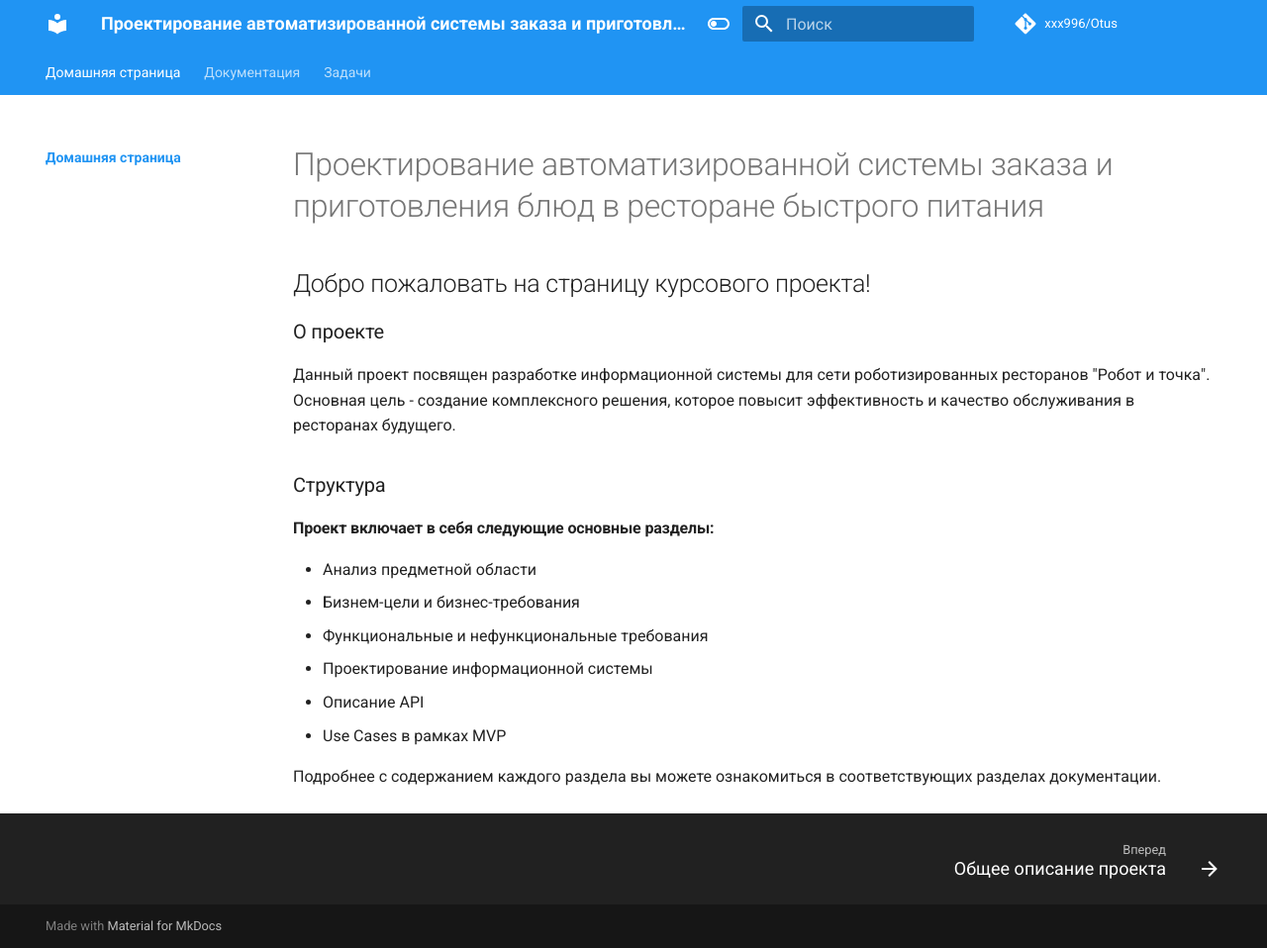
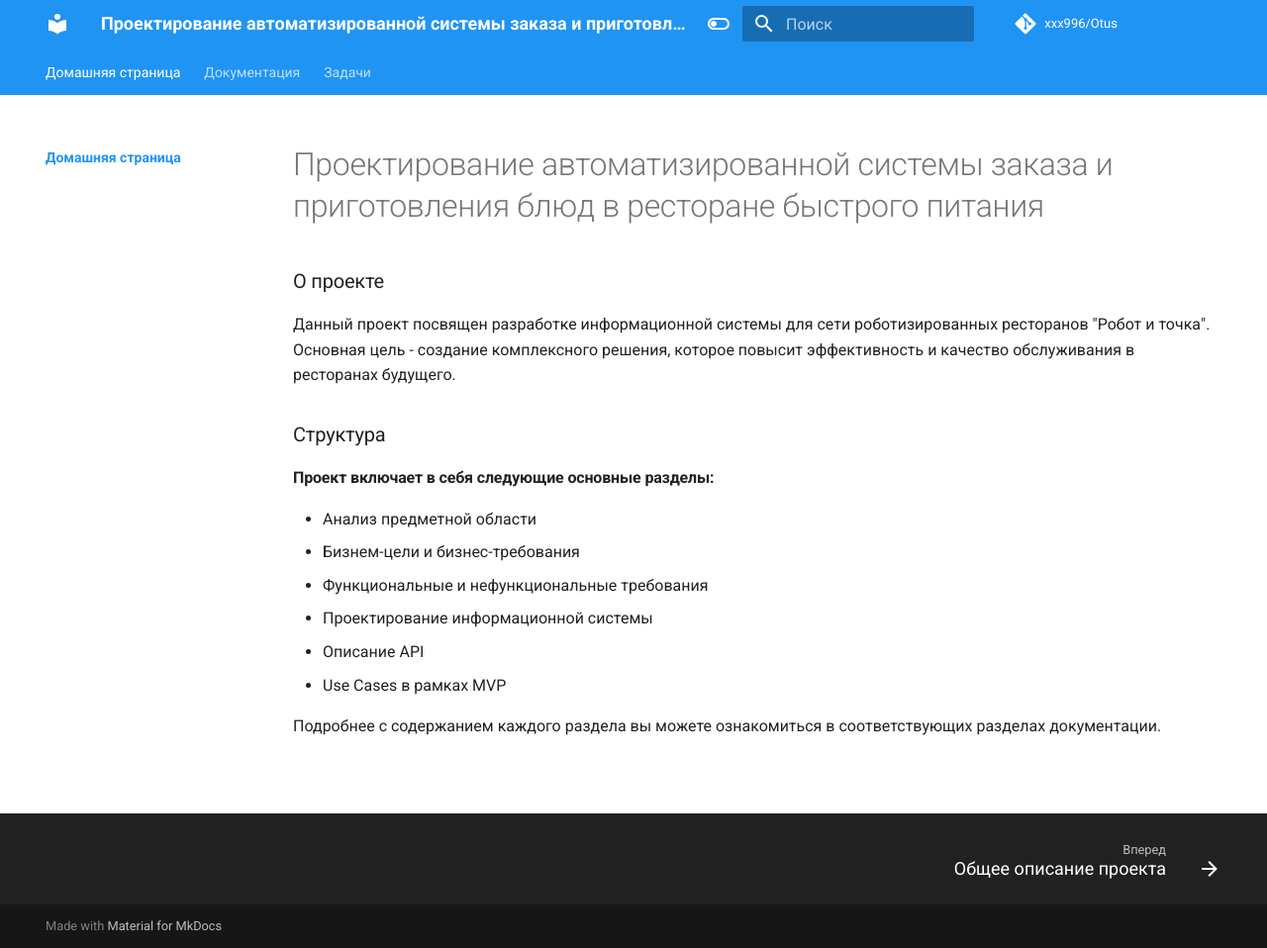
Before and after one commit to xxx996/OTUS_Restaraunt, an MkDocs documentation site: the page built from docs/index.md, in a window 1280 px wide and 958 px high. Shown: the whole window at 99% size. Built offline with MkDocs 1.6.1 and Material for MkDocs 9.7.7, drawn with Linux system fonts in a browser that asks for light colours; comment, search, counter and statistics services are not loaded.

Commit message:
Update index.md

```diff
--- a/docs/index.md
+++ b/docs/index.md
@@ -5,7 +5,6 @@ title: Проектирование автоматизированной сис
 
 # Проектирование автоматизированной системы заказа и приготовления блюд в ресторане быстрого питания
 
-## Добро пожаловать на страницу курсового проекта!
 ### О проекте
 Данный проект посвящен разработке информационной системы для сети роботизированных ресторанов "Робот и точка". Основная цель - создание комплексного решения, которое повысит эффективность и качество обслуживания в ресторанах будущего.
 ### Структура
```
